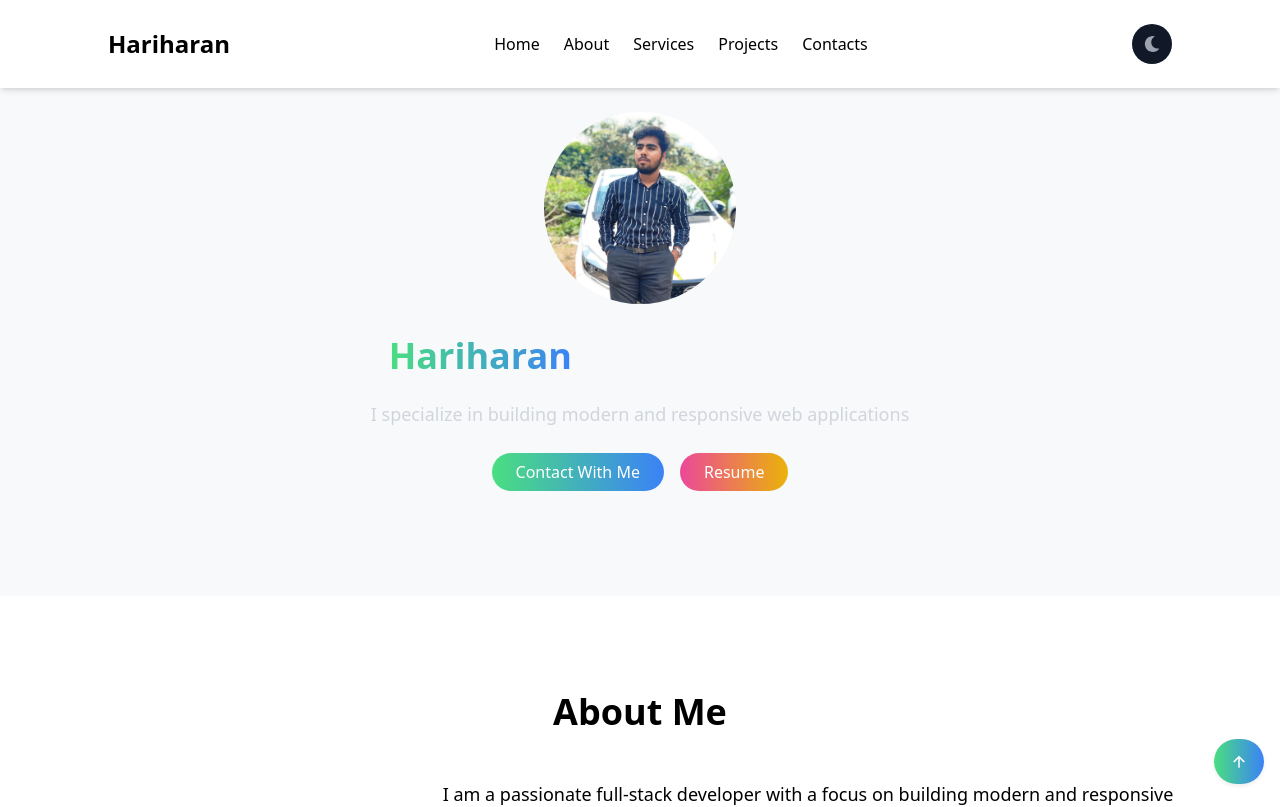
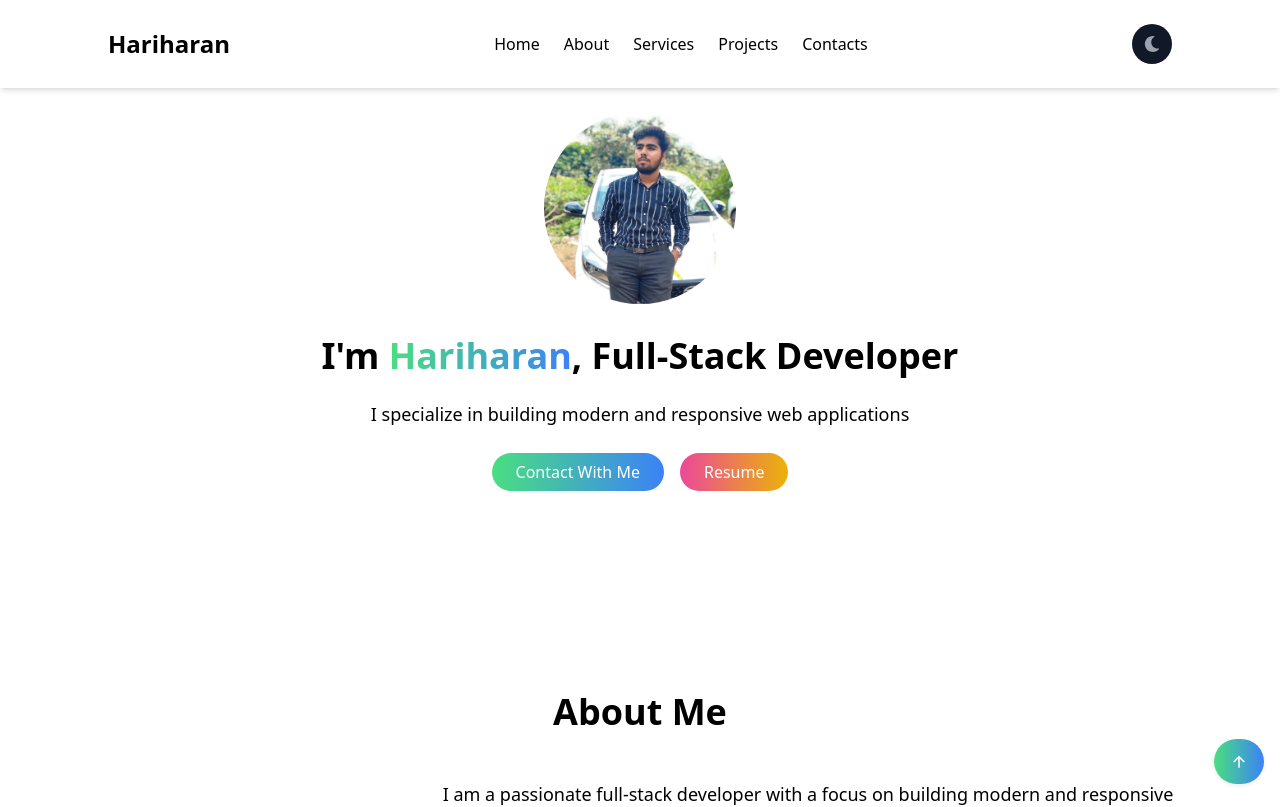
Before and after one commit to SSHariharan24/Mern-deploy-client, a React (Vite) app in the folder client/: page /Home in a window 1280 px wide. Shown: the top 807 px of the page. Built offline with nearby package versions, Linux system fonts and the light colour scheme.

Commit message:
some changes in commit

```diff
--- a/client/src/newcomponents/Hero.jsx
+++ b/client/src/newcomponents/Hero.jsx
@@ -5,7 +5,7 @@ import { fadeIn } from './variants.js';
 
 export const Hero = () => {
   return (
-    <div className="hero bg-light dark:bg-black text-light dark:text-white  text-center py-28" id="Hero">
+    <div className="dark:bg-black text-black  dark:text-white  text-center py-28" id="Hero">
       <motion.img
         variants={fadeIn("right", 0.2)}
         initial={{ opacity: 0 }}
@@ -38,7 +38,7 @@ export const Hero = () => {
         whileTap="tap"
         exit="exit"
         viewport={{ once: false, amount: 0.7 }}
-        className="mt-4 text-lg text-gray-300"
+        className="mt-4 text-lg text-black dark:text-gray-200"
       >
         I specialize in building modern and responsive web applications
       </motion.p>
```
